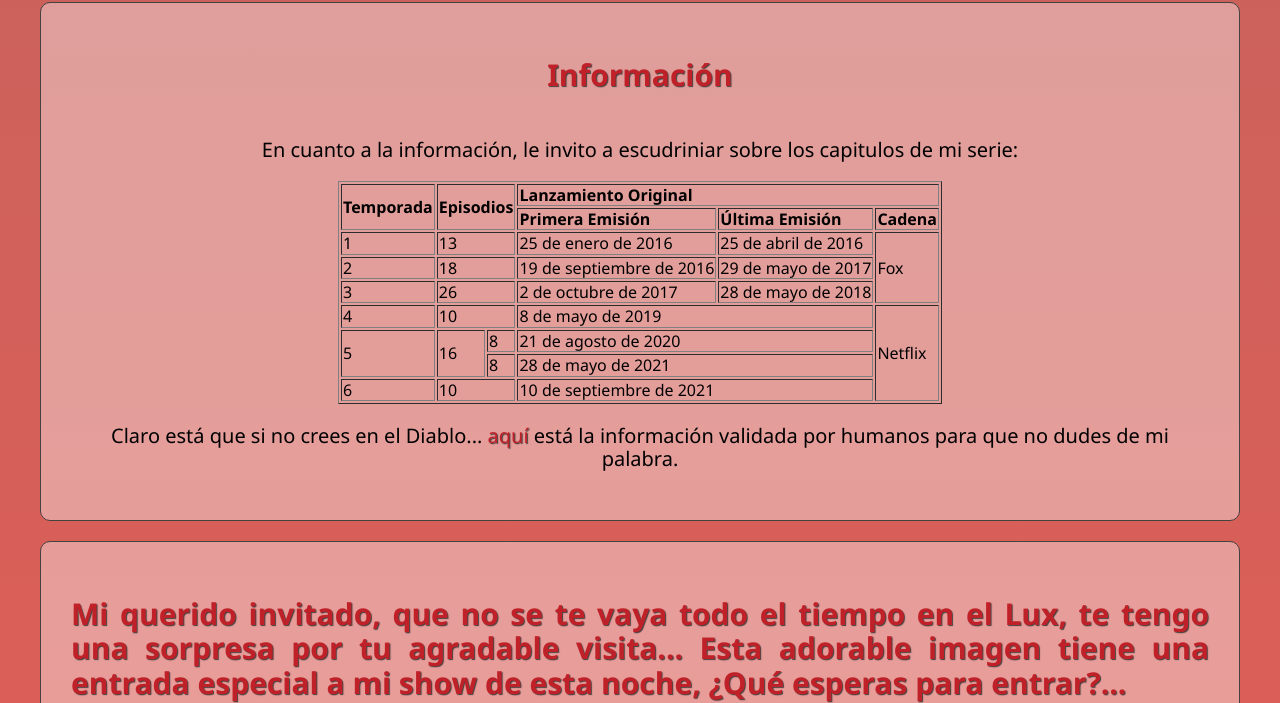
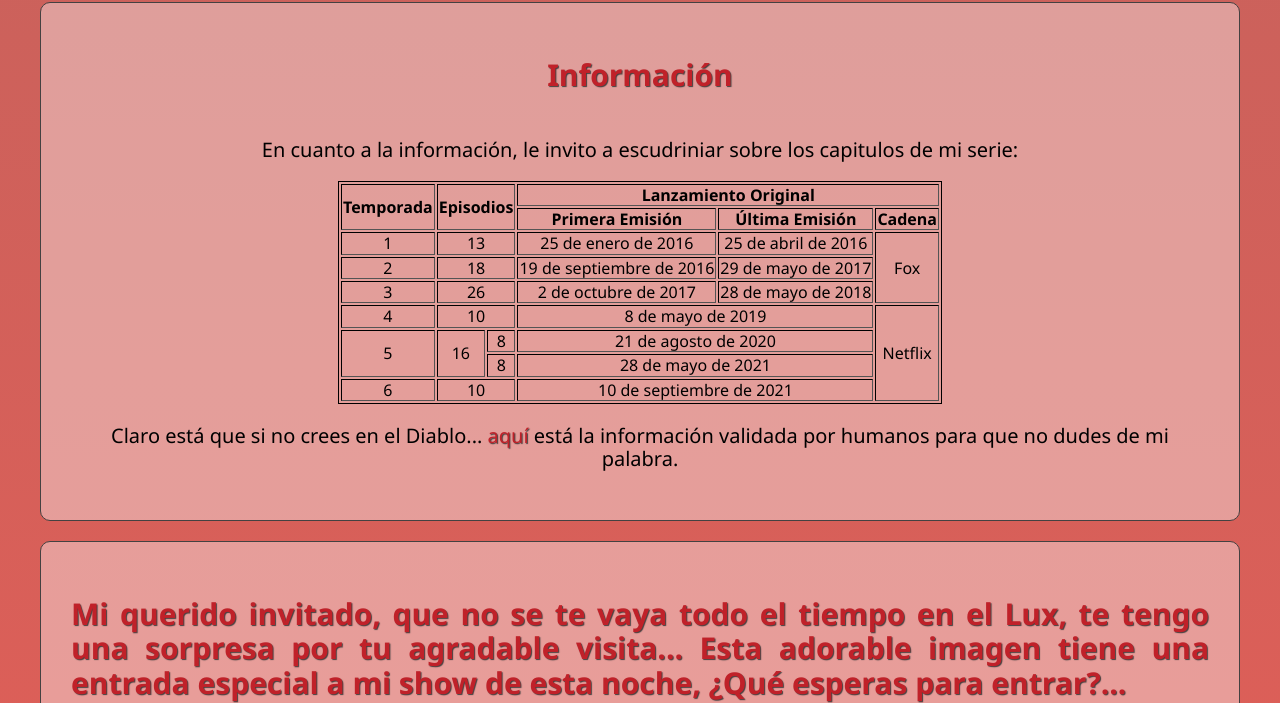
Before and after one commit to VivianaMurillom/personaje, a plain HTML site: page lux.html in a window 1280 px wide. Shown: the part 3356-4059 px from the top of the page. Drawn offline with Linux system fonts and the light colour scheme; a web font is replaced by a local one.

Commit message:
Se agregan detalles a li y table

```diff
--- a/css/home.css
+++ b/css/home.css
@@ -102,6 +102,11 @@ body {
     border-bottom: 10px;*/
 }
 
+li {
+    list-style-image: url("https://img.icons8.com/ios/50/000000/wings.png");
+    width: 5px;
+}
+
 .lux {
     color: #BFA6A2;
 }
--- a/css/lux.css
+++ b/css/lux.css
@@ -194,6 +194,18 @@ input {
     border-bottom: 10px;*/
 }
 
+table {
+    border: 1px solid black;
+}
+
+th {
+    text-align: center;
+}
+
+td {
+    text-align: center;
+}
+
 .caja6{
     display: flex;
     flex-flow: wrap column;
```
